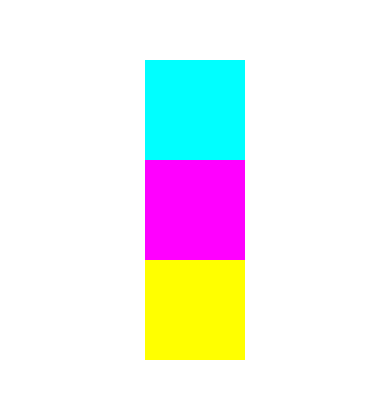
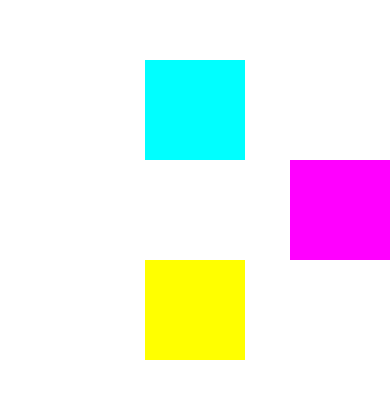
Before and after one commit to behrends/FlexBox, a React Native app: screen / in a window 390 px wide. Shown: the part 212-610 px from the top of the page. Built offline with nearby package versions, Linux system fonts and the light colour scheme.

Commit message:
alignSelf überschreibt Darstellung auf Querachse für eine Komponente

```diff
--- a/App.js
+++ b/App.js
@@ -6,7 +6,12 @@ export default class App extends Component {
     return (
       <View style={styles.container}>
         <View style={[styles.box, { backgroundColor: 'cyan' }]} />
-        <View style={[styles.box, { backgroundColor: 'magenta' }]} />
+        <View
+          style={[
+            styles.box,
+            { alignSelf: 'flex-end', backgroundColor: 'magenta' }
+          ]}
+        />
         <View style={[styles.box, { backgroundColor: 'yellow' }]} />
       </View>
     );
@@ -42,3 +47,5 @@ const styles = StyleSheet.create({
 // alignItems: 'flex-start' | 'flex-end' | 'center'
 // | 'stretch' | 'baseline'
 // alignItems hat 'stretch' als Default
+
+// alignSelf überschreibt Darstellung auf Querachse für eine Komponente
```
